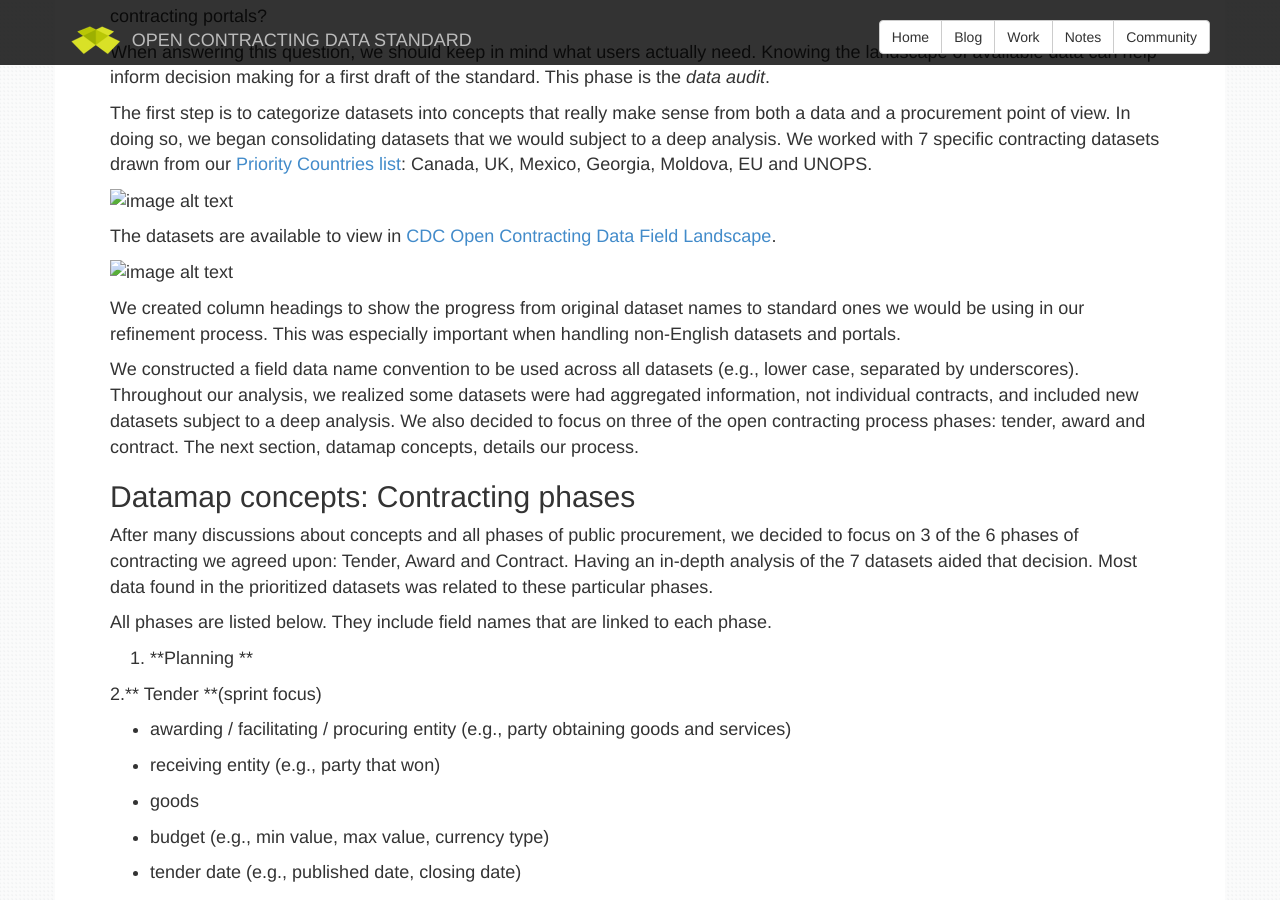
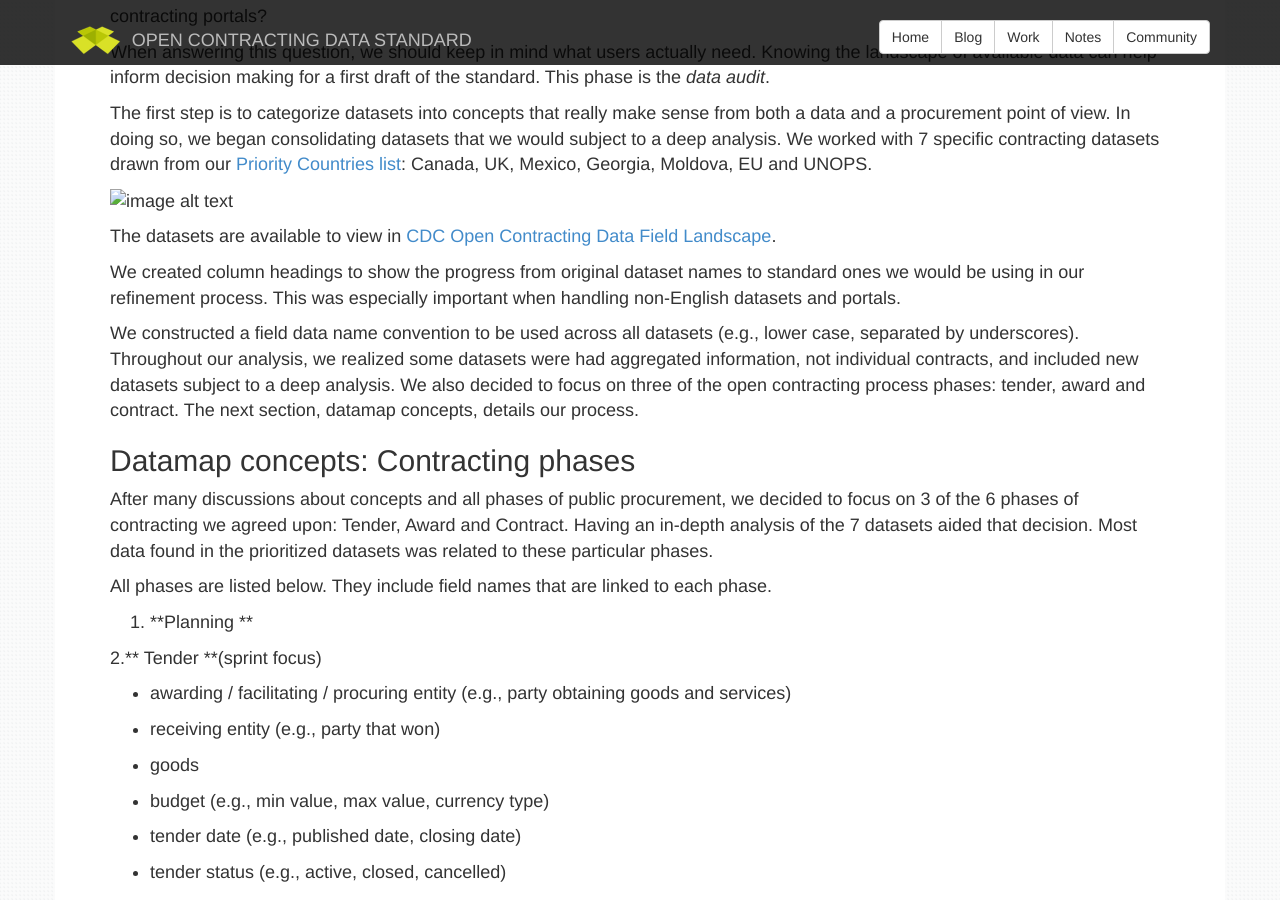
Before and after one commit to open-contracting/open-contracting.github.io, a Jekyll site: the page built from _posts/2014-06-10-pycon-sprint-b.md, in a window 1280 px wide and 900 px high, scrolled down 1105 px. Built offline with Jekyll 4.4.1, drawn with Linux system fonts in a browser that asks for light colours; nearby versions of some CDN libraries; Markdown is read by kramdown in place of the engine named in the settings.

Commit message:
Update 2014-06-10-pycon-sprint-b.md

```diff
--- a/_posts/2014-06-10-pycon-sprint-b.md
+++ b/_posts/2014-06-10-pycon-sprint-b.md
@@ -39,8 +39,6 @@ The first step is to categorize datasets into concepts that really make sense fr
 ![image alt text](image_0.jpg)
 
 The datasets are available to view in [CDC Open Contracting Data Field Landscape](https://docs.google.com/spreadsheet/ccc?key=0AqLP9fZSKM8jdFg2WGhHQi1QbE54Wml5aDNyaUVDRGc&usp=sharing#gid=0).
-
-![image alt text](image_1.jpg)
 
 We created column headings to show the progress from original dataset names to standard ones we would be using in our refinement process. This was especially important when handling non-English datasets and portals.
 
```
